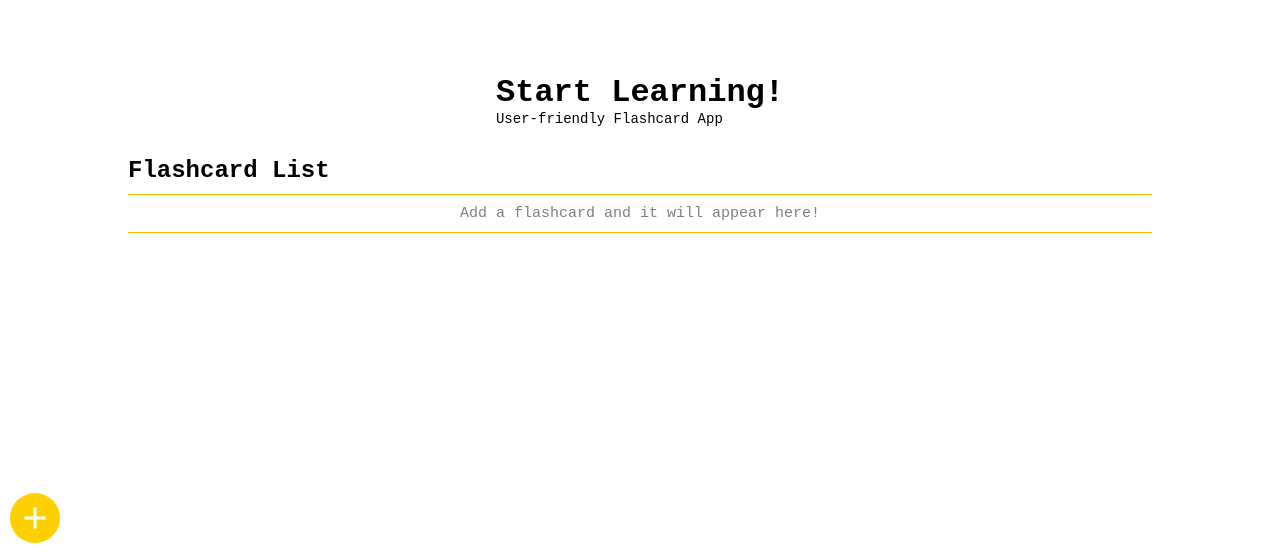
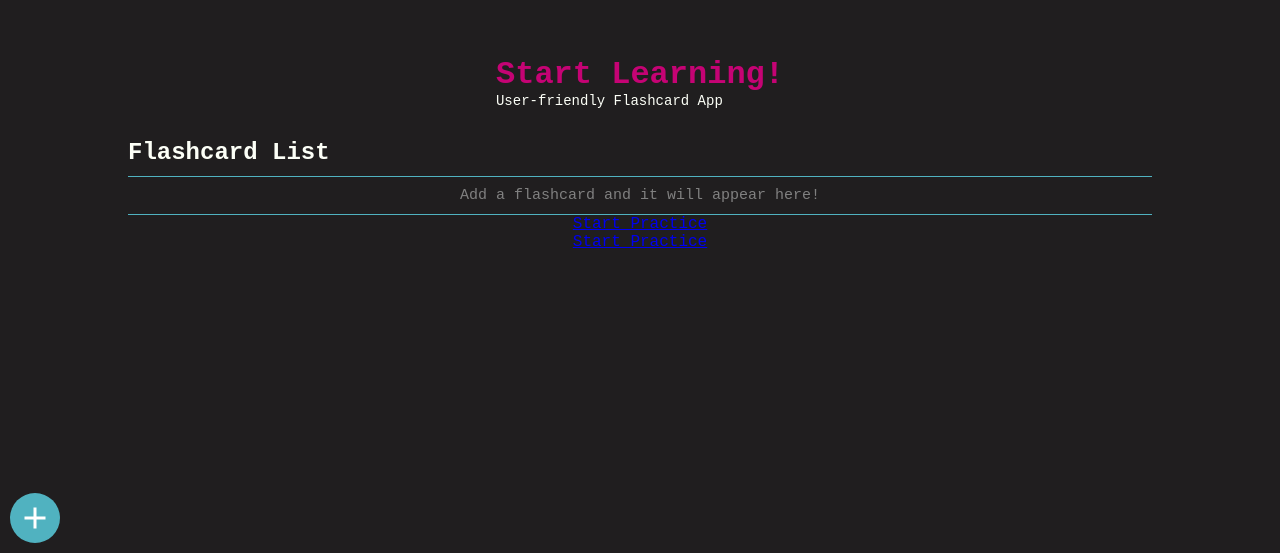
Before and after one commit to carlosb-dev/flashcards-app, a React (Vite) app: page / in a window 1280 px wide. Shown: the part 247-800 px from the top of the page. Built offline with nearby package versions, Linux system fonts and the light colour scheme; a web font is replaced by a local one.

Commit message:
changed colors and flashcards.map, working on page redirection

```diff
--- a/package.json
+++ b/package.json
@@ -11,7 +11,8 @@
   },
   "dependencies": {
     "react": "^18.2.0",
-    "react-dom": "^18.2.0"
+    "react-dom": "^18.2.0",
+    "react-router-dom": "^6.22.3"
   },
   "devDependencies": {
     "@types/react": "^18.2.56",
--- a/src/AddFlashcardBtn/AddFlashcardBtn.css
+++ b/src/AddFlashcardBtn/AddFlashcardBtn.css
@@ -11,7 +11,7 @@
     transform-origin: left bottom;
     z-index: 1;
 
-    background-color: rgb(255, 208, 0);
+    background-color: #50B2C0;
     border: none;
     border-radius: 50%;
     color: #ffffff;
--- a/src/App.css
+++ b/src/App.css
@@ -5,4 +5,6 @@
     justify-content: center;
     align-items: center;
     flex-direction: column;
+    background-color: #201E1F;
+    color: #fcfff7;
 }
--- a/src/App.jsx
+++ b/src/App.jsx
@@ -1,10 +1,11 @@
 import { createContext, useState } from 'react';
+import { Link } from 'react-router-dom';
 import Title from './Title';
 import Modal from './Modal';
 import CreateForm from './CreateForm';
 import AddFlashcardBtn from './AddFlashcardBtn';
 import FlashcardList from './FlashcardList';
-import './App.css'
+import './App.css';
 
 const AppContext = createContext();
 const flashcardLS = 'flashcard_list';
@@ -16,26 +17,21 @@ function App() {
   const [openModal, setOpenModal] = useState(false);
   const [flashcards, setFlashcards] = useState(JSON.parse(localStorage.getItem( flashcardLS )) || []);
   const [expanded, setExpanded] = useState(false);
+  const [renderState, setRenderState] = useState('main');
 
   const addFlashcard = (flashcards) => {
     const item = JSON.stringify(flashcards);
     localStorage.setItem(flashcardLS, item);
   }
 
-  const deleteFlashcard = (item) => {
-    const newFlashcards = flashcards.filter(a =>a.id !== item)
-    setFlashcards(newFlashcards);
-    localStorage.setItem(flashcardLS, JSON.stringify(newFlashcards));
-  }
-
-  const openFlashcard = (item) => {
-    setExpanded(!expanded);
-    item.opened = expanded;
-  }
-
   return (
     <AppContext.Provider
       value = {{
+        renderState,
+        setRenderState,
+        expanded,
+        setExpanded,
+        flashcardLS,
         openModal,
         setOpenModal,
         flashcards,
@@ -45,44 +41,24 @@ function App() {
         setNextId
       }}
     >
+
       <div className='main'>
+
         <Modal>
           <CreateForm />
         </Modal>
 
         <Title />
 
-        <FlashcardList>
-          {flashcards.map(flashcard => (
-            <li className='flashcard' key={flashcard.id}>
+        <FlashcardList />
 
-              <span
-                className={`material-symbols-outlined ${(flashcard.opened) ? 'expanded' : ''}`}
-                onClick={()=> {openFlashcard(flashcard)}}
-              >expand_more</span>
-
-              <p className='question'
-                onClick={()=> {openFlashcard(flashcard)}}
-              >
-              {flashcard.question}
-              </p>
-
-
-              <span
-                className={'material-symbols-outlined'}
-                onClick={()=> {deleteFlashcard(flashcard.id)}}
-              >remove</span>
-
-              <div className='answer-container'>
-                <p className={`answer ${(flashcard.opened) ? 'a-expanded' : ''}`}>{flashcard.answer}</p>
-              </div>
-            </li>
-           ))}
-        </FlashcardList>
+        <Link to='/practice'>Start Practice</Link>
+        <a href="/practice">Start Practice</a>
 
         <AddFlashcardBtn />
 
       </div>
+
     </AppContext.Provider>
   )
 }
--- a/src/FlashcardList/FlashcardList.css
+++ b/src/FlashcardList/FlashcardList.css
@@ -11,8 +11,8 @@
     flex-direction: column;
     list-style: none;
     width: 100%;
-    border-top: 1px solid rgb(255, 187, 0);
-    border-bottom: 1px solid rgb(255, 187, 0);
+    border-top: 1px solid #50B2C0;
+    border-bottom: 1px solid #50B2C0;
     max-height: 50vh;
     overflow-x: hidden;
     overflow-y: scroll;
@@ -27,11 +27,12 @@
     grid-auto-flow: row;
     grid-template-columns: 0.2fr 80% 0.2fr;
     grid-template-rows: 1fr;
-    border-bottom: 1px solid rgb(255, 187, 0);
+    border-bottom: 1px solid #50B2C0;
     padding: 5px 0 5px 0;
 }
 
 .flashcard span {
+    color: rgb(197, 3, 116);
     scale: 120%;
 }
 
--- a/src/FlashcardList/index.jsx
+++ b/src/FlashcardList/index.jsx
@@ -1,12 +1,23 @@
 import { useContext } from 'react'
+import { AppContext } from '../App'
 import './FlashcardList.css'
-import { AppContext } from '../App'
 
 
 
-function FlashcardList(props) {
+function FlashcardList() {
 
-  const {flashcards} = useContext(AppContext);
+  const {flashcards, setFlashcards, expanded, setExpanded, flashcardLS} = useContext(AppContext);
+
+  const deleteFlashcard = (item) =>{
+    const newFlashcards = flashcards.filter(a =>a.id !== item)
+    setFlashcards(newFlashcards);
+    localStorage.setItem(flashcardLS, JSON.stringify(newFlashcards));
+  }
+
+  const openFlashcard = (item) => {
+    setExpanded(!expanded);
+    item.opened = expanded;
+  }
 
   if (flashcards.length > 0) {
     return (
@@ -14,14 +25,36 @@ function FlashcardList(props) {
         <h2>Flashcard List</h2>
 
         <ul className="flashcard-list">
-          {/* eslint-disable react/prop-types */}
-          {props.children}
+          {flashcards.map(flashcard => (
+            <li className='flashcard' key={flashcard.id}>
+
+              <span
+                className={`material-symbols-outlined ${(flashcard.opened) ? 'expanded' : ''}`}
+                onClick={()=> {openFlashcard(flashcard)}}
+              >expand_more</span>
+
+              <p className='question'
+                onClick={()=> {openFlashcard(flashcard)}}
+              >
+              {flashcard.question}
+              </p>
+
+
+              <span
+                className={'material-symbols-outlined'}
+                onClick={()=> {deleteFlashcard(flashcard.id)}}
+              >remove</span>
+
+              <div className='answer-container'>
+                <p className={`answer ${(flashcard.opened) ? 'a-expanded' : ''}`}>{flashcard.answer}</p>
+              </div>
+            </li>
+           ))}
         </ul>
       </div>
     )
 
   } else {
-
     return (
       <div className='flashcard-list-cotainer'>
       <h2>Flashcard List</h2>
@@ -32,7 +65,6 @@ function FlashcardList(props) {
       </div>
     )
   }
-
 }
 
 export default FlashcardList;
--- /dev/null
+++ b/src/PracticePage/index.jsx
@@ -0,0 +1,8 @@
+
+function PracticePage() {
+  return (
+    <div>PracticePage</div>
+  )
+}
+
+export default PracticePage;
--- a/src/Title/Title.css
+++ b/src/Title/Title.css
@@ -11,3 +11,7 @@
     align-self: start;
     font-size: 14px;
 }
+
+h1 {
+    color: #C50374;
+}
--- a/src/main.jsx
+++ b/src/main.jsx
@@ -1,10 +1,25 @@
 import React from 'react'
 import ReactDOM from 'react-dom/client'
 import {App} from './App.jsx'
+import PracticePage from './PracticePage'
+import { createBrowserRouter, RouterProvider } from 'react-router-dom'
 import './index.css'
+
+const router = createBrowserRouter([
+  {
+  path: '/',
+  element: <App/>,
+  errorElement: <div>Oops! That page doesnt exist</div>
+  },
+
+  {
+    path: '/practice',
+    element: <PracticePage/>,
+  }
+]);
 
 ReactDOM.createRoot(document.getElementById('root')).render(
   <React.StrictMode>
-    <App />
+    <RouterProvider router={router}/>
   </React.StrictMode>
 )
```
Also changed, not shown: src/StartBtn/index.jsx (added, +8 -0 lines), src/PracticePage/PracticePage.css (added), src/StartBtn/StartBtn.css (added), 1 other file (tests, documents, lock files or other folders).
